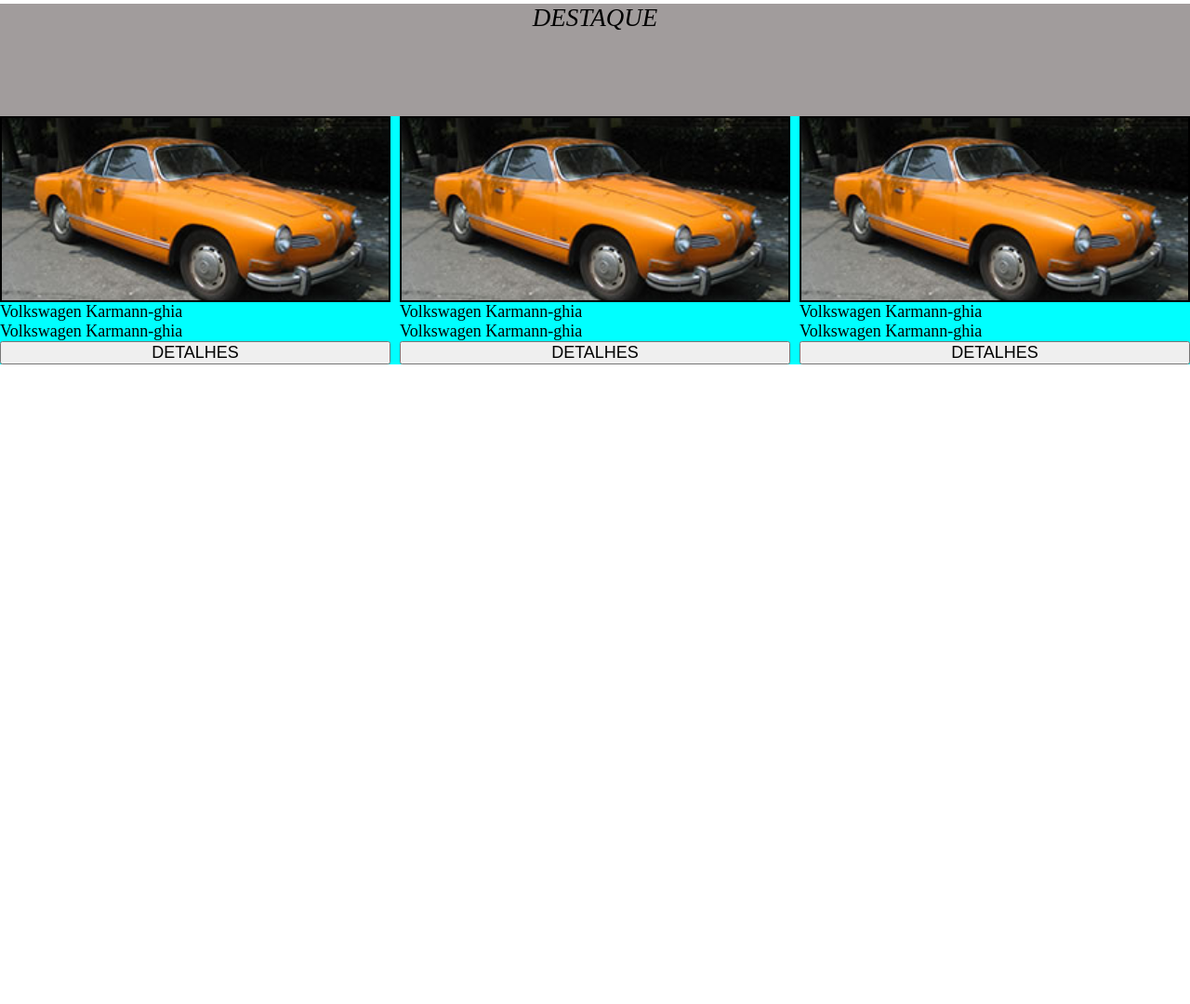
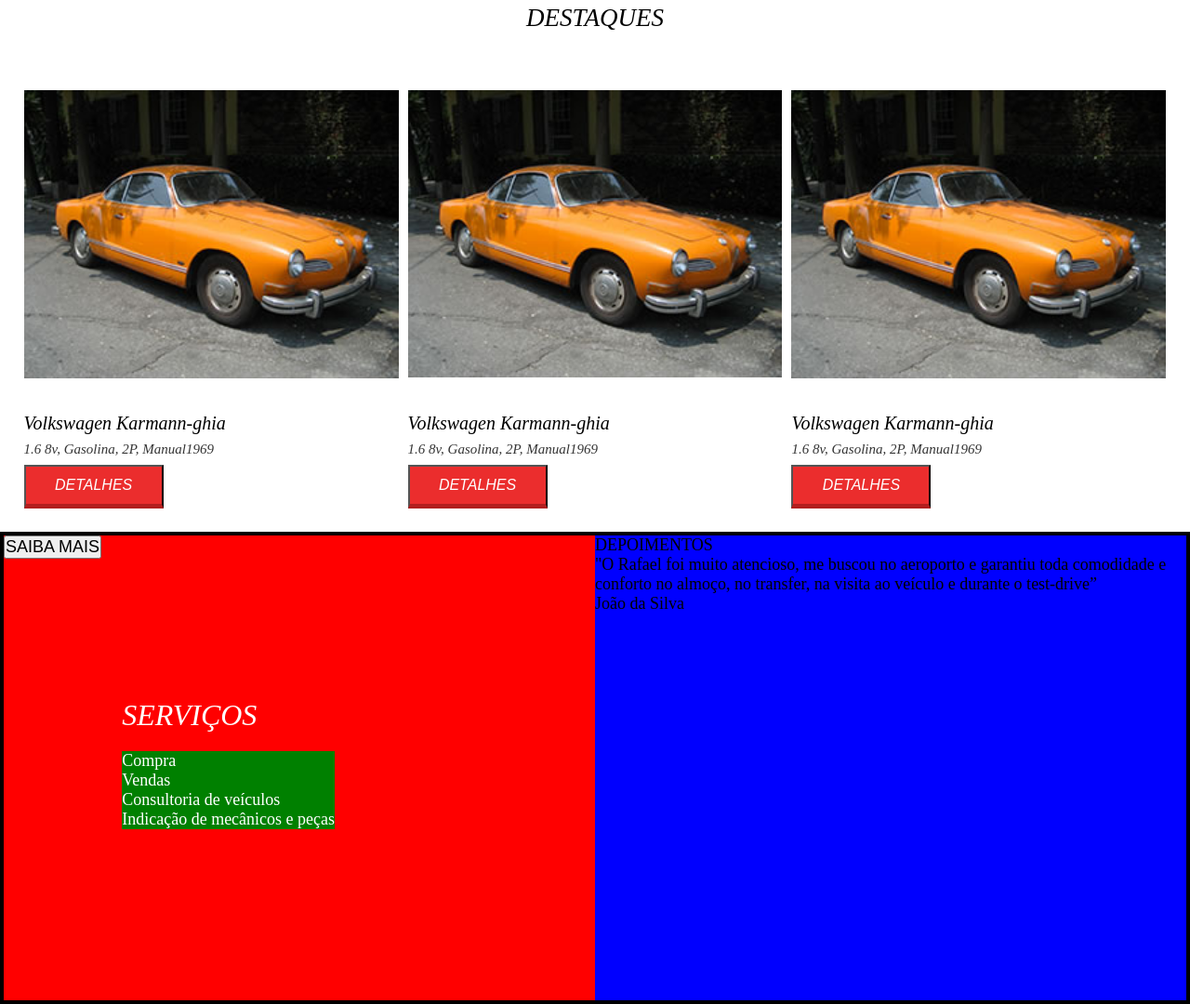
Before and after one commit to DevWesleyMedeiros/projeto-vitrine-de-carros, a plain HTML site: page index.html in a window 1280 px wide. Shown: the part 976-2056 px from the top of the page at 93% size. Before the commit the page ends 1368 px from the top, so only its background shows below. Drawn offline with Linux system fonts and the light colour scheme.

Commit message:
Projeto em andamento

```diff
--- a/index.html
+++ b/index.html
@@ -38,37 +38,67 @@
     </section>
     <section class="sessao2_veiculos_destaque">
         <div class="destaques">
-            <h2>DESTAQUE</h2>
+            <h2>DESTAQUES</h2>
         </div>
         <div class="galeria_carros">
-            <div class="imagem_carro">
+            <div class="container_informacoes_carro">
                 <div class="foto_carro">
                     <!--foto do carro aqui-->
                 </div>
                 <div class="informacoes_carro">
                     <h2>Volkswagen Karmann-ghia</h2>
-                    <p>Volkswagen Karmann-ghia</p>
+                    <p>1.6 8v, Gasolina, 2P, Manual1969</p>
                     <button>DETALHES</button>
                 </div>
             </div>
-            <div class="imagem_carro">
+            <div class="container_informacoes_carro">
                 <div class="foto_carro">
                     <!--foto do carro aqui-->
                 </div>
                 <div class="informacoes_carro">
                     <h2>Volkswagen Karmann-ghia</h2>
-                    <p>Volkswagen Karmann-ghia</p>
+                    <p>1.6 8v, Gasolina, 2P, Manual1969</p>
                     <button>DETALHES</button>
                 </div>
             </div>
-            <div class="imagem_carro">
+            <div class="container_informacoes_carro">
                 <div class="foto_carro">
                     <!--foto do carro aqui-->
                 </div>
                 <div class="informacoes_carro">
                     <h2>Volkswagen Karmann-ghia</h2>
-                    <p>Volkswagen Karmann-ghia</p>
+                    <p>1.6 8v, Gasolina, 2P, Manual1969</p>
                     <button>DETALHES</button>
+                </div>
+            </div><!--container_informações_carro-->
+        </div><!--galeria de carros-->
+    </section>
+    <section class="sessao3_depoimentos_servicos">
+        <div class="container_depoimentos_servicos">
+            <div class="servicos">
+                <h2>SERVIÇOS</h2>
+                <ul>
+                    <li>Compra</li>
+                    <li>Vendas</li>
+                    <li>Consultoria de veículos</li>
+                    <li>Indicação de mecânicos e peças</li>
+                </ul>
+                <div class="botao_saiba_mais">
+                    <button>SAIBA MAIS</button>
+                </div>
+            </div>
+            <div class="depoimentos">
+                <h2>DEPOIMENTOS</h2>
+                <div class="depoimento_cliente">
+                    <blockquote>
+                        "O Rafael foi muito atencioso, me buscou no aeroporto e garantiu toda comodidade e conforto no almoço, no transfer, na visita ao veículo e durante o test-drive”
+                    </blockquote>
+                </div>
+                <div class="setas">
+                    <!--ícones das setas aqui-->
+                </div>
+                <div class="nome_pesssao_depoimento">
+                    <span>João da Silva</span>
                 </div>
             </div>
         </div>
--- a/style.css/main.css
+++ b/style.css/main.css
@@ -148,40 +148,110 @@
 }
 .sessao2_veiculos_destaque{
     width: 100%;
-    background-color: var(--cor_fundo3);
 }
 .sessao2_veiculos_destaque .destaques{
     display: block;
-    margin: 5rem 3rem;
+    margin: 5rem auto 2rem auto;
 }
 .sessao2_veiculos_destaque .destaques h2{
     font-style: italic;
     text-align: center;
     font-size: 27px;
 }
-.galeria_carros{
-    background-color: aqua;
+.sessao2_veiculos_destaque .galeria_carros{
     width: 100%;
     display: grid;
     grid-template-columns: repeat(3, 1fr);
     grid-gap: 10px;
+    padding: 2% 2%;
 }
-.galeria_carros .imagem_carro .foto_carro{
-    width: 60%;
-    height: auto;
-    border: var(--bordas);
+.sessao2_veiculos_destaque .galeria_carros .container_informacoes_carro{
+    width: 100%;
+    height: 450px;
     display: flex;
     flex-direction: column;
+    justify-content: center;
+}
+.sessao2_veiculos_destaque .galeria_carros .container_informacoes_carro .informacoes_carro{
     width: 100%;
-    height: 200px;
+    padding-top: 5px;
+}
+.sessao2_veiculos_destaque .galeria_carros .container_informacoes_carro .foto_carro{
+    width: 100%;
+    height: 100%;
     background-image: url("../assets_arquivos/carro1.jpg");
+    background-position: center top;
     background-repeat: no-repeat;
-    background-size: cover;
-    background-position: center;
+    background-size: contain;
 }
-.galeria_carros .imagem_carro .informacoes_carro{
+.sessao2_veiculos_destaque .galeria_carros .container_informacoes_carro h2{
+    color: black;
+    font-style: italic;
+    font-size: 20px;
+}
+.sessao2_veiculos_destaque .galeria_carros .container_informacoes_carro p{
+    padding-top: 8px;
+    color: #353535;
+    font-size: 15px;
+    font-style: italic;
+}
+.sessao2_veiculos_destaque .galeria_carros .container_informacoes_carro button{
+    width: 150px;
+    display: block;
+    line-height: 40px;
+    text-align: center;
+    background-color: #EB2D2D;
+    text-decoration: none;
+    border-bottom: 5px solid #B21E1E;
+    color: white;
+    margin-top: 8px;
+    font-size: 16px;
+    font-style: italic;
+}
+.sessao3_depoimentos_servicos{
+    border: var(--bordas);
+    background-color: var(--cor_fundo3);
+    width: 100%;
+    height: auto;
+}
+.sessao3_depoimentos_servicos .container_depoimentos_servicos{
+    border: var(--bordas);
     width: 100%;
     height: auto;
     display: flex;
-    flex-direction: column;
+    flex-direction: row;
+    justify-content: center;
+    align-items: center;
 }
+.sessao3_depoimentos_servicos .container_depoimentos_servicos .servicos{
+    width: 100%;
+    height: 500px;
+    background-color: var(--cor_fundo1);
+    position: relative;
+}
+.sessao3_depoimentos_servicos .container_depoimentos_servicos .servicos h2{
+    font-weight: normal;
+    font-style: italic;
+    font-size: 32px;
+    color: white;
+    position: absolute;
+    left: 20%;
+    top: 35%;
+}
+.sessao3_depoimentos_servicos .container_depoimentos_servicos .servicos ul{
+    list-style-type: none;
+    font-family: var(--font_personalizada);
+    background-color: green;
+    position: absolute;
+    left: 20%;
+    bottom: 20%;
+    transform: translate(0%, -100%);
+}
+.sessao3_depoimentos_servicos .container_depoimentos_servicos .servicos li{
+    color: white;
+}
+.sessao3_depoimentos_servicos .container_depoimentos_servicos .depoimentos{
+    width: 100%;
+    height: 500px;
+    background-color: var(--cor_fundo2);
+}
```
